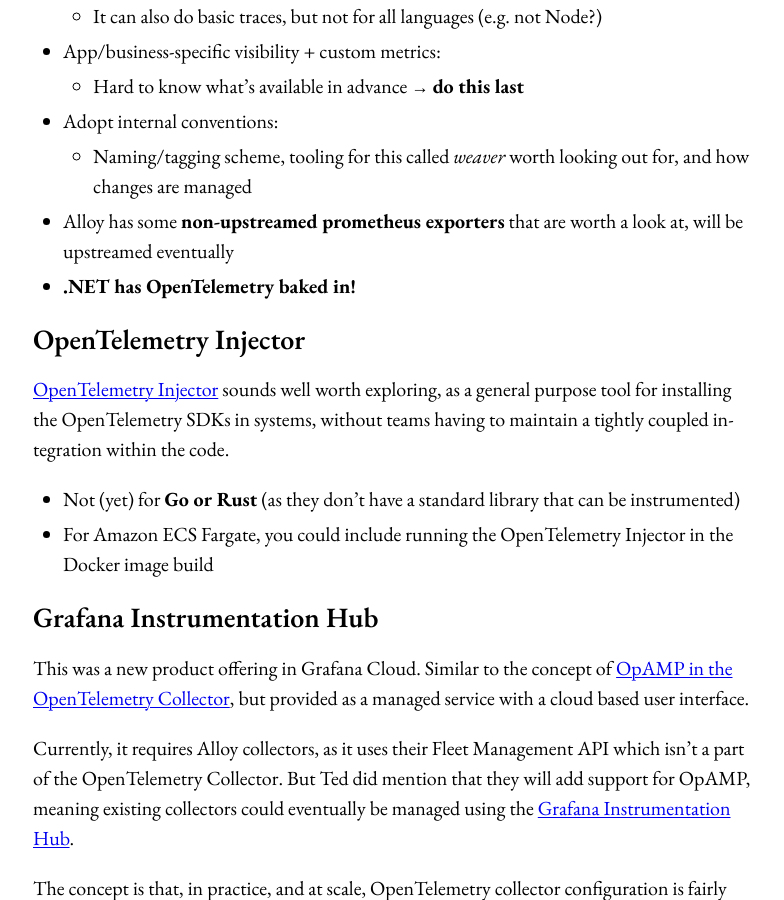
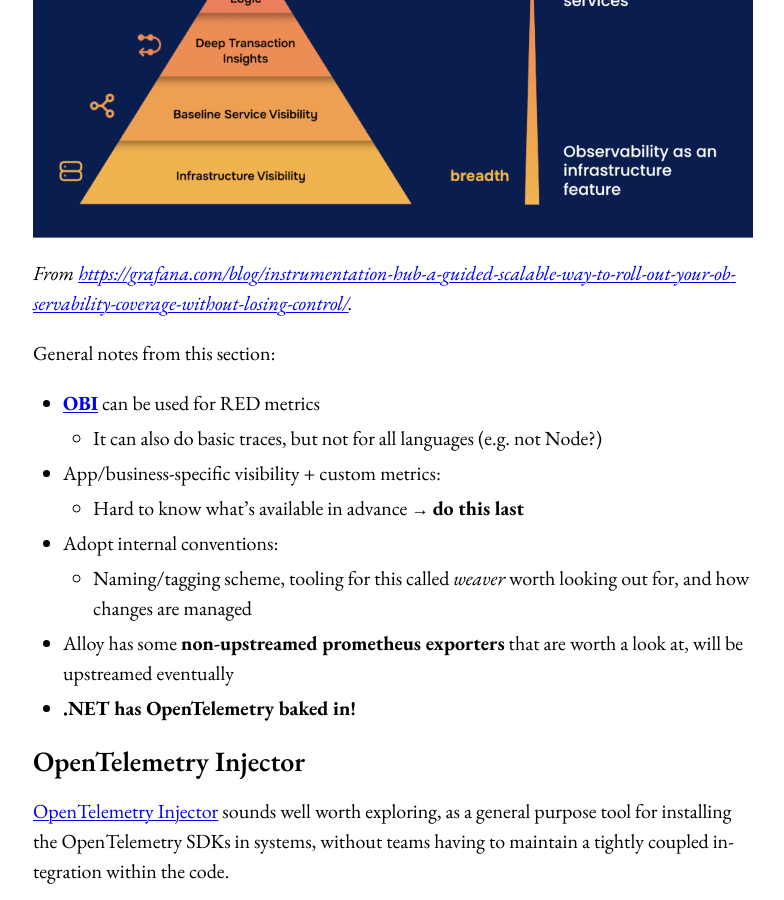
Before and after one commit to sjparkinson/uncomplicated.systems, a Jekyll site: the page built from _posts/2026-02-05-opentelemetry-at-scale.md, in a window 1280 px wide and 900 px high, scrolled down 1293 px. Shown: the whole window, without its empty margins (247-1031 px from the left). Built offline with Jekyll 4.4.1, drawn with Linux system fonts in a browser that asks for light colours.

Commit message:
Add image on the order

```diff
--- a/_posts/2026-02-05-opentelemetry-at-scale.md
+++ b/_posts/2026-02-05-opentelemetry-at-scale.md
@@ -22,6 +22,10 @@
 2. **Baseline service visibility**, e.g. RED metrics and network visibility (eBPF)
 3. **Transaction insights**, e.g. traces and derived/deep logs and metrics
 4. **Custom logic**, and maybe profiling
+
+<img width="720" height="322" src="/assets/images/grafana-instrumentation-hub-hierarchy.png" alt="" loading="lazy">
+
+_From <https://grafana.com/blog/instrumentation-hub-a-guided-scalable-way-to-roll-out-your-observability-coverage-without-losing-control/>._
 
 General notes from this section:
 
```
Also changed, not shown: assets/images/grafana-instrumentation-hub-hierarchy.png (added).
